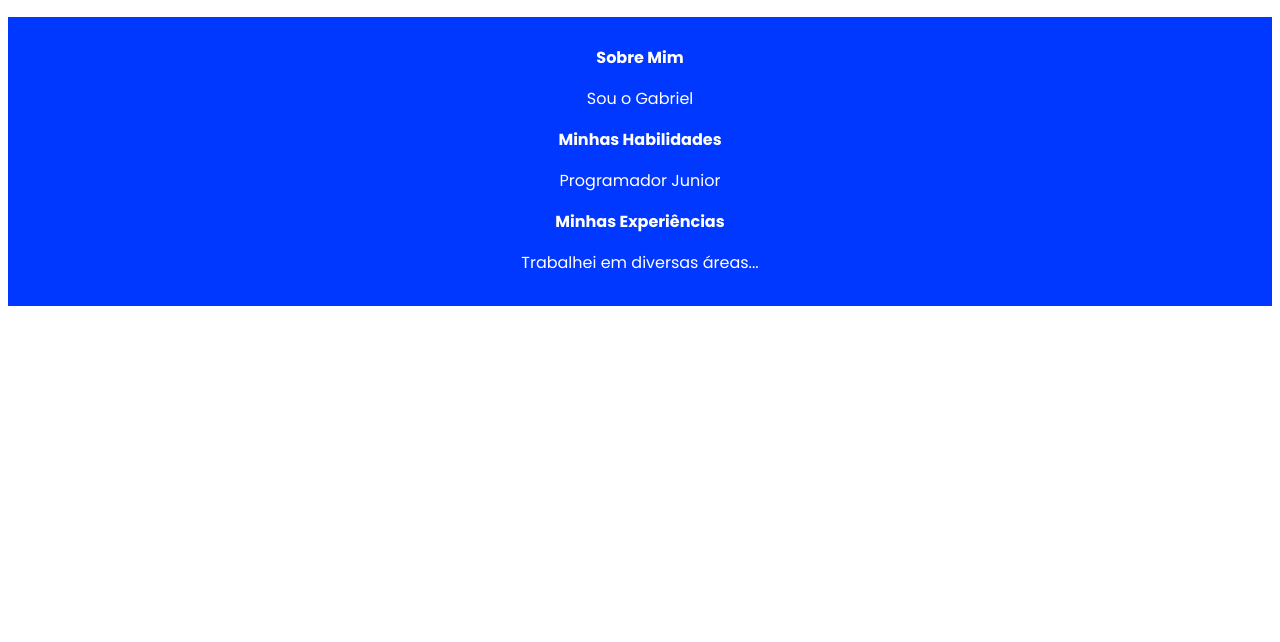
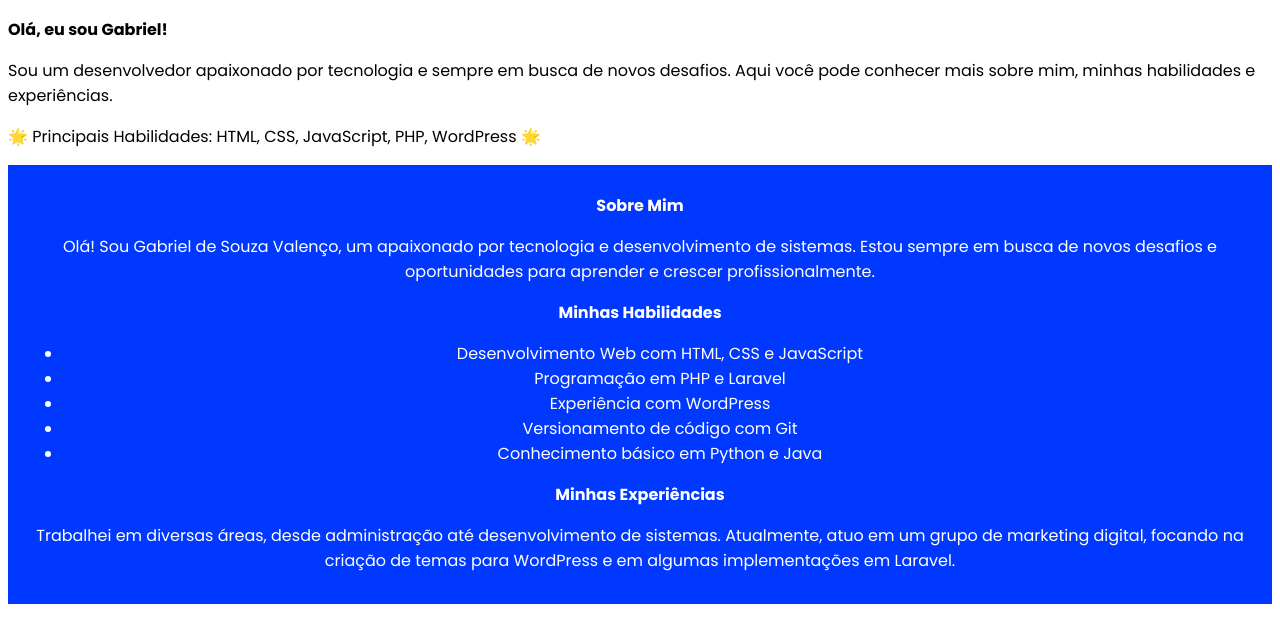
Before and after one commit to gabrielvalenco/gabriel-valenco, a plain HTML site: page index.html in a window 1280 px wide. Shown: the part 98-740 px from the top of the page. Drawn offline with Linux system fonts and the light colour scheme.

Commit message:
update on content-html
Addons:
- made an highlight session (gonna have more relevant infos)
-Changes in articles

```diff
--- a/index.html
+++ b/index.html
@@ -22,20 +22,34 @@
         </nav>
     </header>
 
+    <!-- Área de Destaque -->
+    <section class="highlight">
+        <h2>Olá, eu sou Gabriel!</h2>
+        <p>Sou um desenvolvedor apaixonado por tecnologia e sempre em busca de novos desafios. Aqui você pode conhecer mais sobre mim, minhas habilidades e experiências.</p>
+        <p>🌟 Principais Habilidades: HTML, CSS, JavaScript, PHP, WordPress 🌟</p>
+    </section>
+
     <!--Conteudo principal -->
     <main>
-        <!--Articles-->
         <article id="sobre">
             <h2>Sobre Mim</h2>
-            <p>Sou o Gabriel</p>
+            <p>Olá! Sou Gabriel de Souza Valenço, um apaixonado por tecnologia e desenvolvimento de sistemas. Estou sempre em busca de novos desafios e oportunidades para aprender e crescer profissionalmente.</p>
         </article>
+
         <article id="habilidades">
             <h2>Minhas Habilidades</h2>
-            <p>Programador Junior</p>
+            <ul>
+                <li>Desenvolvimento Web com HTML, CSS e JavaScript</li>
+                <li>Programação em PHP e Laravel</li>
+                <li>Experiência com WordPress</li>
+                <li>Versionamento de código com Git</li>
+                <li>Conhecimento básico em Python e Java</li>
+            </ul>
         </article>
+
         <article id="experiencias">
             <h2>Minhas Experiências</h2>
-            <p>Trabalhei em diversas áreas...</p>
+            <p>Trabalhei em diversas áreas, desde administração até desenvolvimento de sistemas. Atualmente, atuo em um grupo de marketing digital, focando na criação de temas para WordPress e em algumas implementações em Laravel.</p>
         </article>
     </main>
 
```
